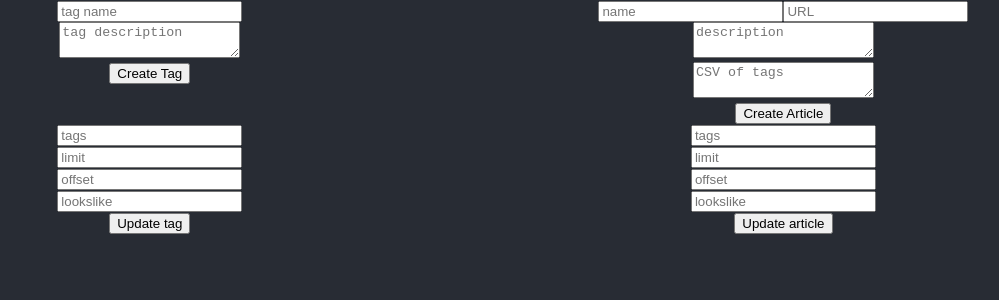
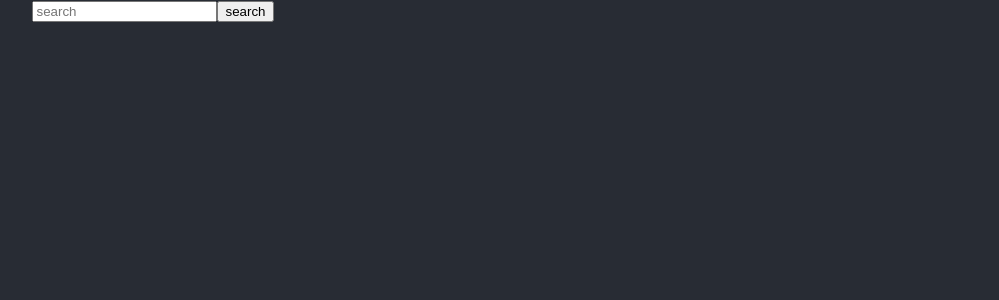
Before and after one commit to acarlson99/debatabase, a React (Create React App) app in the folder frontend/: page / in a window 1280 px wide. Shown: the top 300 px of the page, without its empty margins (167-1166 px from the left). Built offline with nearby package versions, Linux system fonts and the light colour scheme.

Commit message:
Updated frontend

```diff
--- a/frontend/package.json
+++ b/frontend/package.json
@@ -6,10 +6,12 @@
     "@testing-library/jest-dom": "^4.2.4",
     "@testing-library/react": "^9.3.2",
     "@testing-library/user-event": "^7.1.2",
+    "array-move": "^3.0.1",
     "axios": "^0.19.2",
     "react": "^16.13.1",
     "react-dom": "^16.13.1",
-    "react-scripts": "3.4.1"
+    "react-scripts": "3.4.1",
+    "react-sortable-hoc": "^1.11.0"
   },
   "scripts": {
     "start": "react-scripts start",
--- a/frontend/src/App.css
+++ b/frontend/src/App.css
@@ -14,7 +14,7 @@
   display: flex;
   flex-direction: row;
   justify-content: center;
-  width: 99vw
+  width: 99vw;
 }
 
 .Post {
@@ -32,3 +32,43 @@
   width: 50%;
   color: white;
 }
+
+.rowC {
+  display: flex;
+  flex-direction: row;
+  align-self: "stretch";
+  text-align: "center";
+}
+
+.scroll {
+  height: 500px; /* TODO: adjust height to expand to bottom of window */
+  overflow-x: hidden;
+  overflow-y: auto;
+  text-align: center;
+  padding: 20px;
+}
+
+.ArticleSearch {
+  width: 50%;
+}
+
+.ArticleSidebar {
+  width: 50%;
+}
+
+.Article {
+  color: white;
+  border: 3px solid #1a202c;
+}
+
+.DragHandle {
+  cursor: move;
+
+  -webkit-touch-callout: none; /* iOS Safari */
+  -webkit-user-select: none; /* Safari */
+  -khtml-user-select: none; /* Konqueror HTML */
+  -moz-user-select: none; /* Old versions of Firefox */
+  -ms-user-select: none; /* Internet Explorer/Edge */
+  user-select: none; /* Non-prefixed version, currently
+                                supported by Chrome, Edge, Opera and Firefox */
+}
--- a/frontend/src/App.js
+++ b/frontend/src/App.js
@@ -1,21 +1,34 @@
-import React from "react";
-import PostArticle from "./components/PostArticle";
-import PostTag from "./components/PostTag";
-import QueryServer from "./components/QueryServer";
+import React, { useState } from "react";
+// import PostArticle from "./components/PostArticle";
+// import PostTag from "./components/PostTag";
+// import QueryServer from "./components/QueryServer";
+import ArticleSearch from "./components/ArticleSearch";
+import ArticleSidebar from "./components/ArticleSidebar";
+import { ArticleListProvider } from "./contexts/ArticleList";
 import "./App.css";
 
+/*
+need article sidebar div
+search div
+*/
 function App() {
+  const [articles, setArticles] = useState([]);
+
   return (
     <div className="App">
-      <header className="App-header">
-        <div className="Post-div">
+      <header className="App-header rowC">
+        <ArticleListProvider value={{ articles: articles, setArticles: setArticles }}>
+          <ArticleSearch />
+          <ArticleSidebar />
+        </ArticleListProvider>
+        {/* <div className="Post-div">
           <PostTag />
           <PostArticle />
         </div>
         <div className="List-div">
           <QueryServer searchType="tag" />
           <QueryServer searchType="article" />
-        </div>
+        </div> */}
       </header>
     </div>
   );
--- /dev/null
+++ b/frontend/src/components/Article.js
@@ -0,0 +1,27 @@
+import React, { useContext } from "react";
+import ArticleListContext from "../contexts/ArticleList";
+
+const Article = (props) => {
+  const c = useContext(ArticleListContext);
+  const articles = c.articles;
+  const setArticles = c.setArticles;
+
+  return (
+    <div className="Article">
+      {"Name: " + props.article.name}
+      <br></br>
+      {props.article.url}
+      <br></br>
+      {props.article.description}
+      <button
+        onClick={() => {
+          setArticles([...articles, props.article]);
+        }}
+      >
+        +
+      </button>
+    </div>
+  );
+};
+
+export default Article;
--- /dev/null
+++ b/frontend/src/components/ArticleSearch.js
@@ -0,0 +1,51 @@
+import React, { useState } from "react";
+import axios from "axios";
+import { SERVER_PORT, SERVER_HOST } from "../Const";
+import Article from "./Article.js";
+import "../App.css";
+
+const ArticleSearch = () => {
+  const [articles, setArticles] = useState([]);
+  const [tags, setTags] = useState("");
+
+  let makeSearch = () => {
+    axios
+      .get(
+        `http://${SERVER_HOST}:${SERVER_PORT}/api/search/article/?orderby=name&tags=${tags}`
+      )
+      .then((res) => {
+        setArticles(res.data);
+      })
+      .catch((err) => console.log(err));
+  };
+
+  return (
+    <div className="ArticleSearch">
+      <div className="ArticleSearchBar">
+        <input
+          placeholder="search"
+          value={tags}
+          onChange={(e) => setTags(e.target.value)}
+          onKeyUp={(e) => {
+            if (e.key === "Enter") {
+              makeSearch();
+            }
+          }}
+          required
+        />
+        <button onClick={makeSearch} type="submit">
+          search
+        </button>
+      </div>
+      <div className="ArticleSearchRes scroll">
+        {articles.map((element, i) => (
+          <ul key={element.id}>
+            <Article article={element} />
+          </ul>
+        ))}
+      </div>
+    </div>
+  );
+};
+
+export default ArticleSearch;
--- /dev/null
+++ b/frontend/src/components/ArticleSidebar.js
@@ -0,0 +1,49 @@
+import React, { useContext } from "react";
+import {
+  SortableContainer,
+  SortableElement,
+  sortableHandle,
+} from "react-sortable-hoc";
+import arrayMove from "array-move";
+import ArticleListContext from "../contexts/ArticleList";
+
+// TODO: fix `findDOMNode` error (prolly use refs)
+
+const DragHandle = sortableHandle(() => <span className="DragHandle">::</span>);
+
+const SortableItem = SortableElement(({ value }) => (
+  <div className="SortableElement">
+    <DragHandle />
+    {JSON.stringify(value)}
+  </div>
+));
+
+const SortableList = SortableContainer(({ items }) => {
+  return (
+    <div>
+      {items.map((value, index) => (
+        <SortableItem key={`item-${index}`} index={index} value={value} />
+      ))}
+    </div>
+  );
+});
+
+const ArticleSidebar = () => {
+  const c = useContext(ArticleListContext);
+  const articles = c.articles;
+  const setArticles = c.setArticles;
+
+  return (
+    <div className="ArticleSidebar">
+      <SortableList
+        items={articles}
+        onSortEnd={({ oldIndex, newIndex }) => {
+          setArticles(arrayMove(articles, oldIndex, newIndex));
+        }}
+        useDragHandle
+      />
+    </div>
+  );
+};
+
+export default ArticleSidebar;
--- a/frontend/src/components/PostArticle.js
+++ b/frontend/src/components/PostArticle.js
@@ -57,7 +57,6 @@ const PostArticle = (props) => {
           placeholder="CSV of tags"
           value={tags}
           onChange={(e) => setTags(e.target.value)}
-          required
         />
         <br />
         <button type="submit">Create Article</button>
--- /dev/null
+++ b/frontend/src/contexts/ArticleList.js
@@ -0,0 +1,7 @@
+import React from "react";
+
+const ArticleListContext = React.createContext({});
+
+export const ArticleListProvider = ArticleListContext.Provider;
+
+export default ArticleListContext;
```
Also changed, not shown: 2 other files (tests, documents, lock files or other folders).
